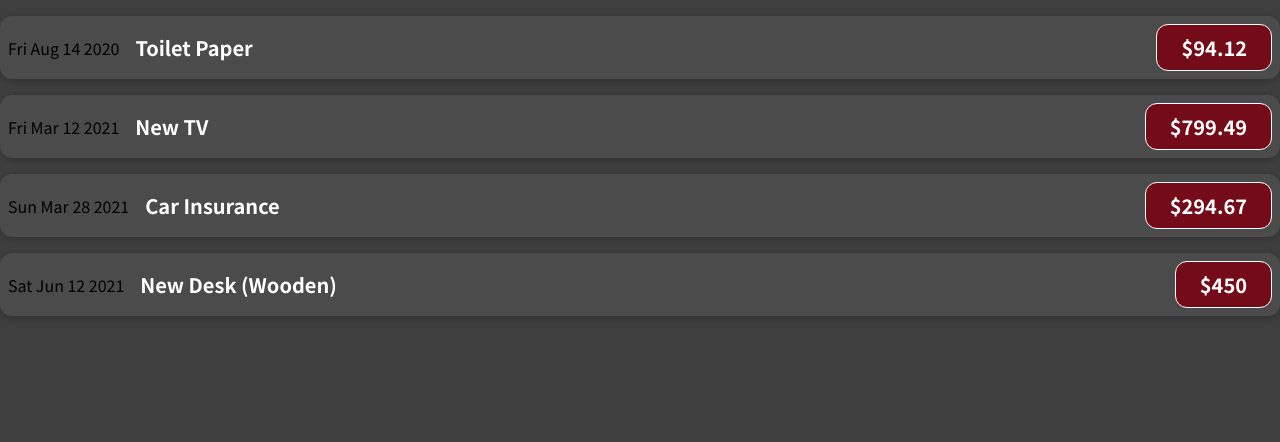
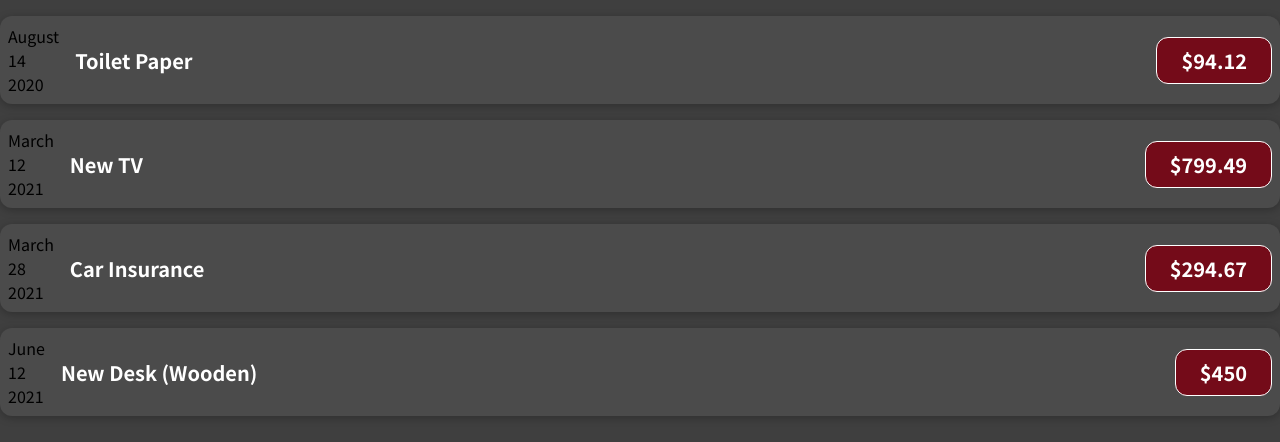
Before and after one commit to tristanworkman/react-complete-guide-ms, a JavaScript app in the folder 03-react-basics-working-with-components/: page / in a window 1280 px wide. Shown: the top 442 px of the page. Built offline with nearby package versions, Linux system fonts and the light colour scheme.

Commit message:
update 1

```diff
--- a/03-react-basics-working-with-components/src/App.js
+++ b/03-react-basics-working-with-components/src/App.js
@@ -28,7 +28,7 @@
 				title={expenses[0].title}
 				amount={expenses[0].amount}
 				date={expenses[0].date}
-			></ExpenseItem>
+			/>
 			<ExpenseItem
 				title={expenses[1].title}
 				amount={expenses[1].amount}
@@ -38,12 +38,12 @@
 				title={expenses[2].title}
 				amount={expenses[2].amount}
 				date={expenses[2].date}
-			></ExpenseItem>
+			/>
 			<ExpenseItem
 				title={expenses[3].title}
 				amount={expenses[3].amount}
 				date={expenses[3].date}
-			></ExpenseItem>
+			/>
 		</div>
 	);
 }
--- /dev/null
+++ b/03-react-basics-working-with-components/src/components/ExpenseDate.js
@@ -0,0 +1,15 @@
+function ExpenseDate(props) {
+	const month = props.date.toLocaleString("en-US", { month: "long" });
+	const day = props.date.toLocaleString("en-US", { day: "2-digit" });
+	const year = props.date.getFullYear();
+
+	return (
+		<div>
+			<div>{month}</div>
+			<div>{day}</div>
+			<div>{year}</div>
+		</div>
+	);
+}
+
+export default ExpenseDate;
--- a/03-react-basics-working-with-components/src/components/ExpenseItem.js
+++ b/03-react-basics-working-with-components/src/components/ExpenseItem.js
@@ -1,12 +1,13 @@
+import ExpenseDate from "./ExpenseDate";
 import "./ExpenseItem.css";
 
-function ExpenseItem(prop) {
+function ExpenseItem(props) {
 	return (
 		<div className='expense-item'>
-			<div>{prop.date.toDateString()}</div>
+			<ExpenseDate date={props.date} />
 			<div className='expense-item__description'>
-				<h2>{prop.title}</h2>
-				<div className='expense-item__price'>${prop.amount}</div>
+				<h2>{props.title}</h2>
+				<div className='expense-item__price'>${props.amount}</div>
 			</div>
 		</div>
 	);
```
Also changed, not shown: 03-react-basics-working-with-components/src/components/ExpenseDate.css (added).
